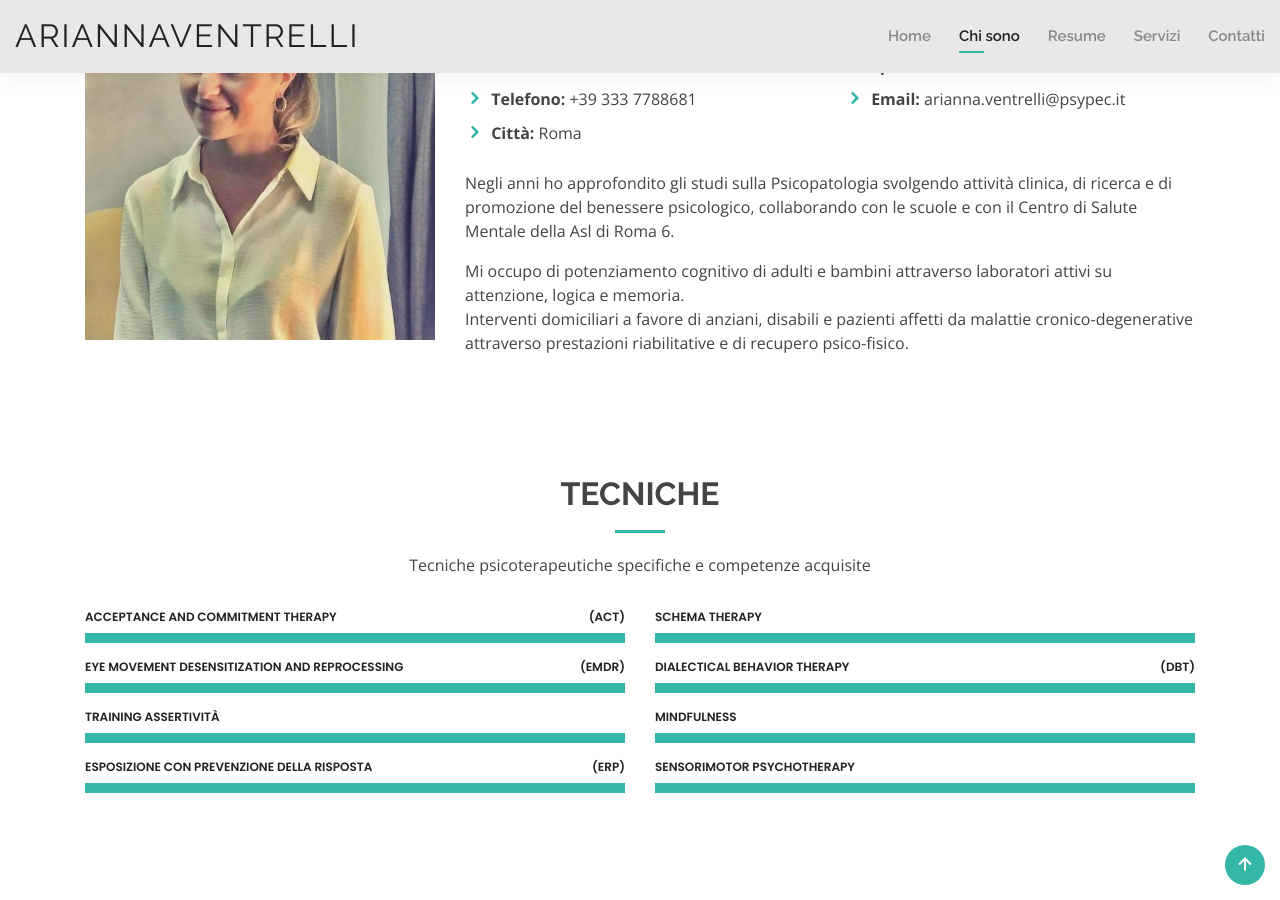
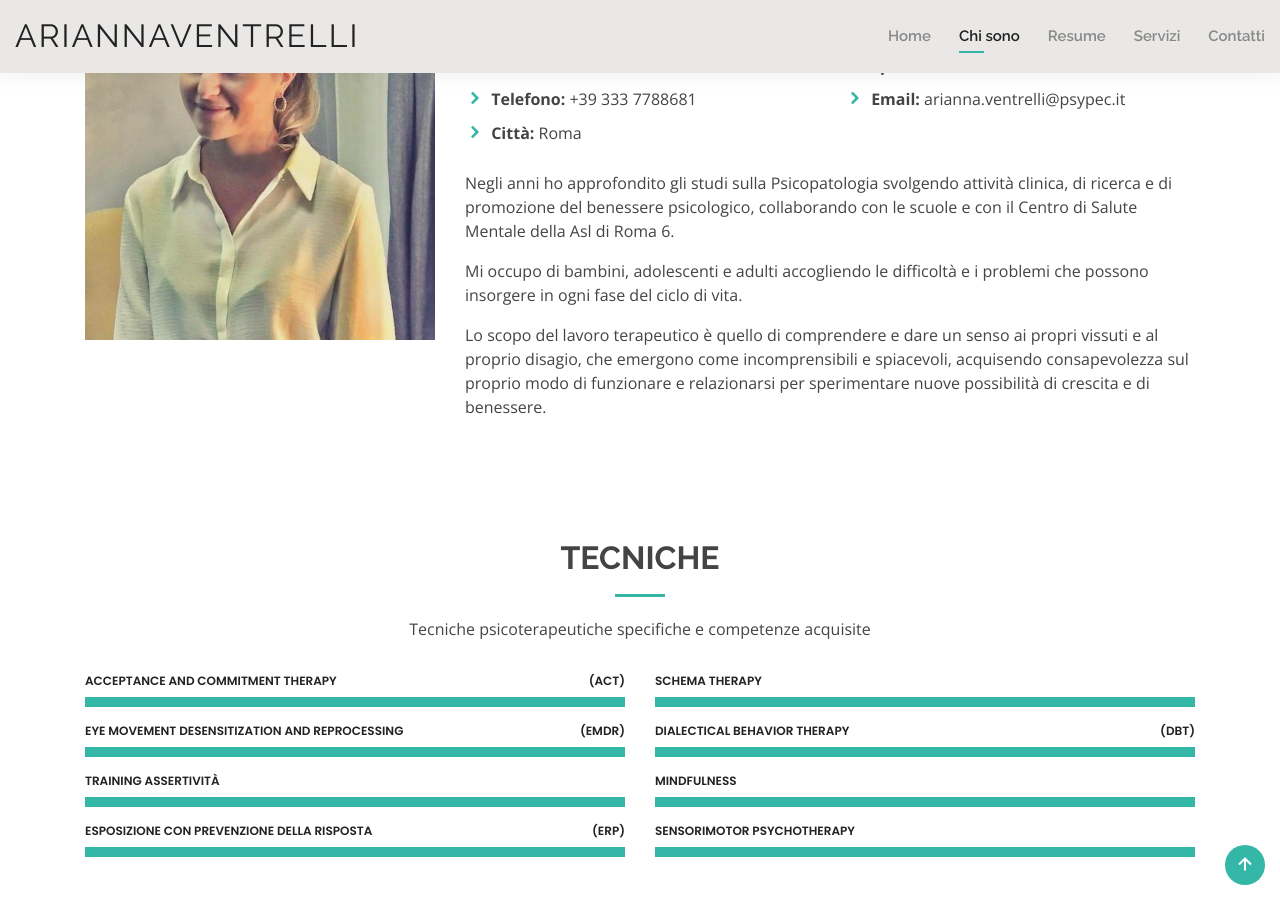
Before and after one commit to venari-psycho/venari-psycho.github.io, a Jekyll site: the page built from about.html, in a window 1280 px wide and 900 px high, scrolled down 317 px. Built offline with Jekyll 4.4.1, drawn with Linux system fonts in a browser that asks for light colours.

Commit message:
Update infos in about.html page

```diff
--- a/about.html
+++ b/about.html
@@ -48,9 +48,10 @@ layout: default
             Negli anni ho approfondito gli studi sulla Psicopatologia svolgendo attivit&agrave; clinica, di ricerca e di promozione del benessere psicologico, collaborando con le scuole e con il Centro di Salute Mentale della Asl di Roma 6.
           </p>
           <p>
-            Mi occupo di potenziamento cognitivo di adulti e bambini attraverso laboratori attivi su attenzione, logica e memoria.
-          <br />
-            Interventi domiciliari a favore di anziani, disabili e pazienti affetti da malattie cronico-degenerative attraverso prestazioni riabilitative e di recupero psico-fisico.
+            Mi occupo di bambini, adolescenti e adulti accogliendo le difficolt&agrave; e i problemi che possono insorgere in ogni fase del ciclo di vita.
+          </p>
+          <p>
+            Lo scopo del lavoro terapeutico &egrave; quello di comprendere e dare un senso ai propri vissuti e al proprio disagio, che emergono come incomprensibili e spiacevoli, acquisendo consapevolezza sul proprio modo di funzionare e relazionarsi per sperimentare nuove possibilit&agrave; di crescita e di benessere.
           </p>
         </div>
       </div>
```
